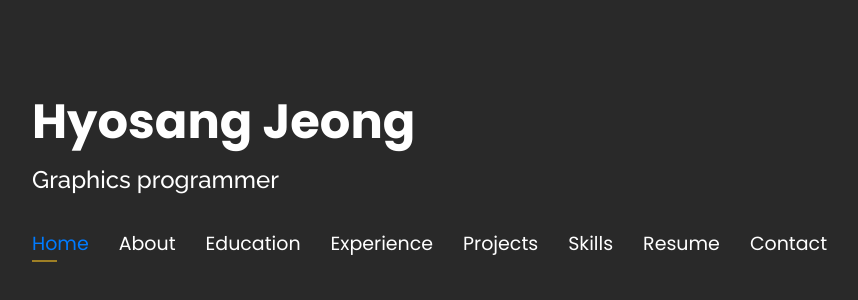
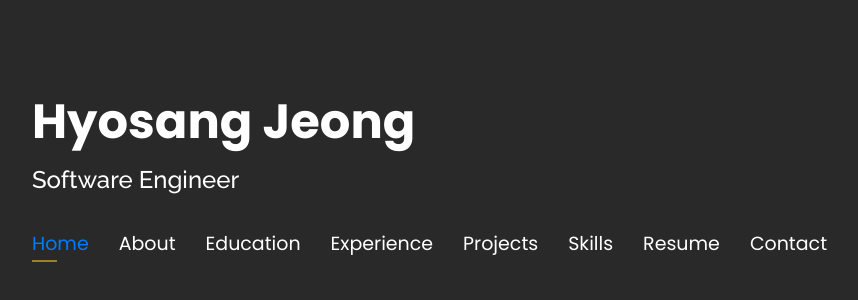
Before and after one commit to Hyosang-Jeong/Portfolio, a plain HTML site: page index.html in a window 1280 px wide. Shown: the part 222-522 px from the top of the page, without its empty margins (53-911 px from the left). Drawn offline with nearby package versions, Linux system fonts and the light colour scheme; files whose address does not match are found by name.

Commit message:
Update index.html

```diff
--- a/index.html
+++ b/index.html
@@ -70,7 +70,7 @@
 
       <h1>Hyosang Jeong</h1>
       <h2 style="color:#ffffff">
-        Graphics programmer
+        Software Engineer
       </h2>
       <nav class="nav-menu d-none d-lg-block">
         <ul>
```
